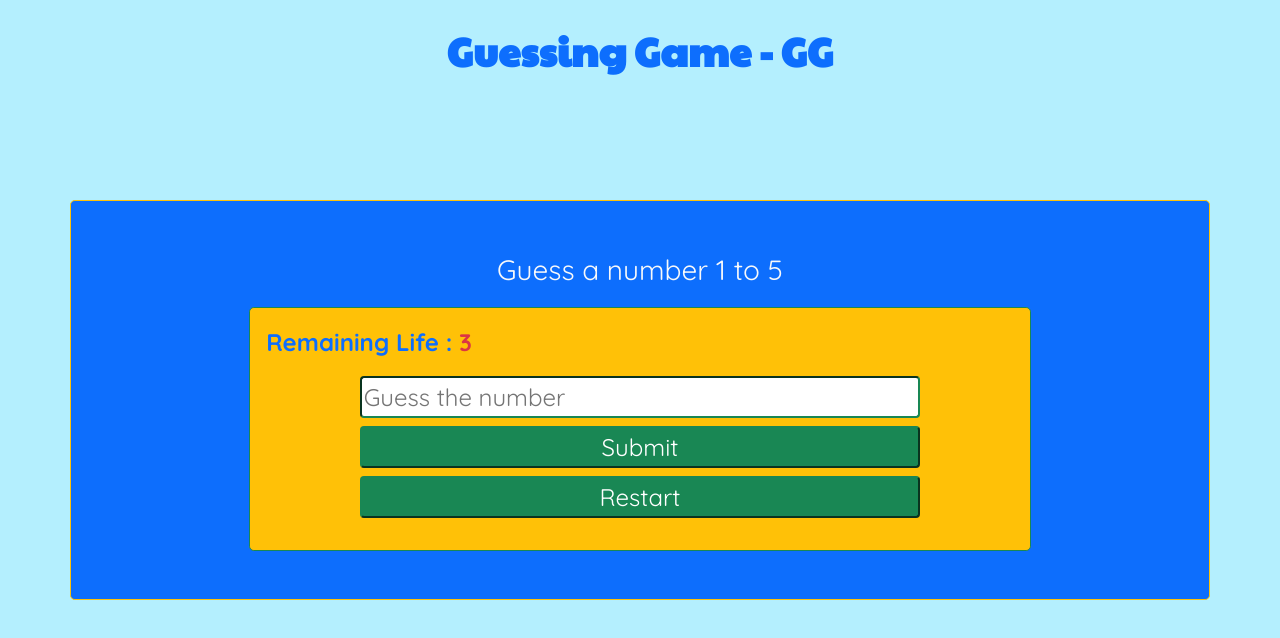
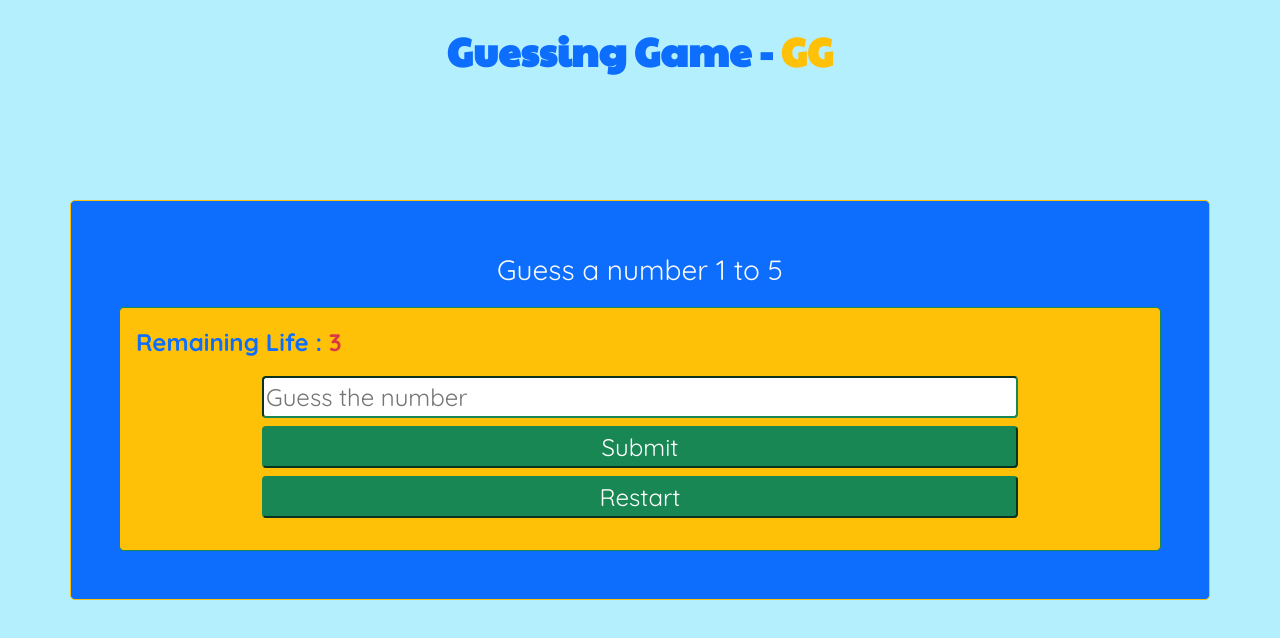
Before and after one commit to Sakib6071/guessinng-game, a plain HTML site: page index.html in a window 1280 px wide. Drawn offline with nearby package versions, Linux system fonts and the light colour scheme.

Commit message:
update design

```diff
--- a/index.html
+++ b/index.html
@@ -18,14 +18,14 @@
 
     <div style="height: 100vh;" class="position-relative">
         <header>
-            <p class="fs-1 fw-bold text-center text-primary position-absolute start-50 translate-middle-x w-75" id="header">Guessing Game - GG</p>
+            <p class="fs-1 fw-bold text-center text-primary position-absolute start-50 translate-middle-x w-75" id="header">Guessing Game - <span class="text-warning">GG</span></p>
         </header>
         <main>
 
         <div class="container bg-primary p-5 position-absolute top-50 start-50 translate-middle border border-warning rounded-3" id="main-bg">
 
             <p class="text-center text-light fs-3">Guess a number 1 to 5</p>
-                <div class="mainField w-75 mx-auto bg-warning p-3 rounded-3 border border-success rounded-3">
+                <div class="mainField w-100 mx-auto bg-warning p-3 rounded-3 border border-success rounded-3">
                     <p class="fs-4 text-primary fw-bold">Remaining Life : <span class="text-danger" id="life">3</span></p>
 
                     <input class="d-block fs-4 w-75 mx-auto rounded border-success" type="number" id="inputField" placeholder="Guess the number">
```
